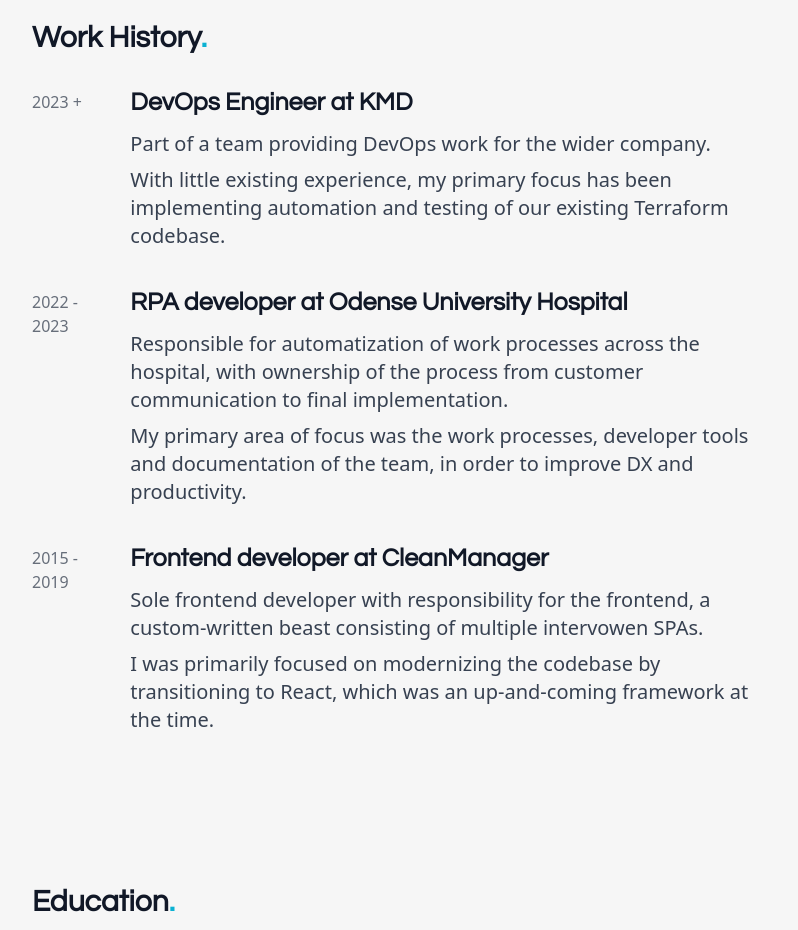
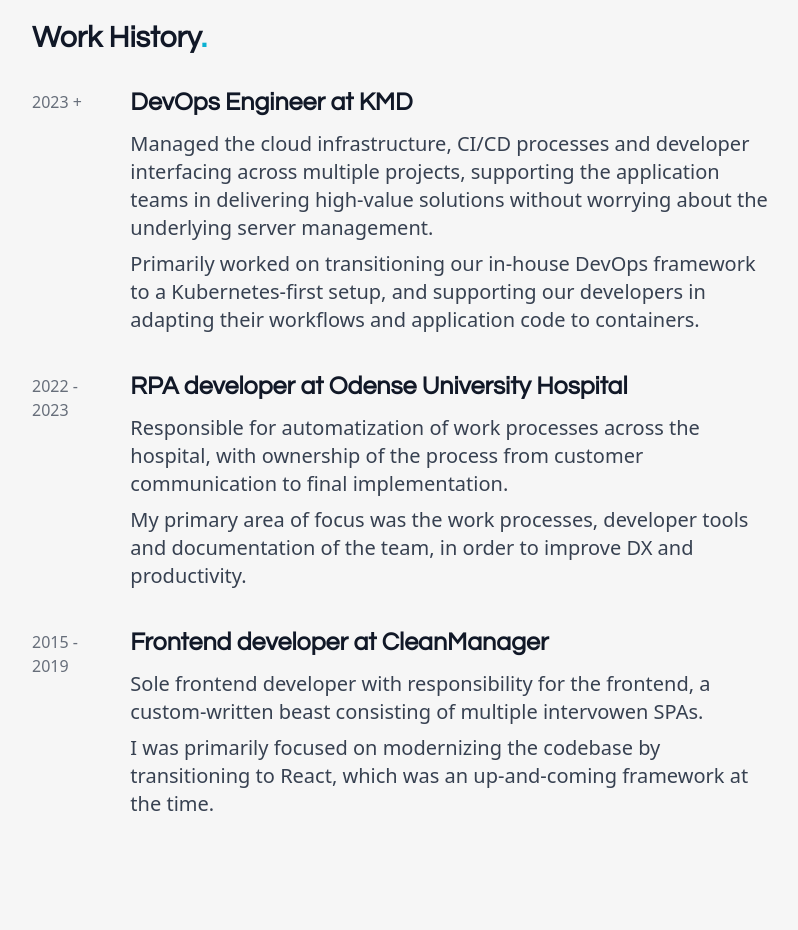
Before and after one commit to birjj/jfagerberg.me, an Astro site: page / in a window 1280 px wide. Shown: the part 2100-3030 px from the top of the page, without its empty margins (160-958 px from the left). Built offline with nearby package versions, Linux system fonts and the light colour scheme; Astro itself is replaced by a stand-in of ours; some packages are replaced by stand-ins of ours.

Commit message:
fix: explicitly use and configure Prettier

```diff
--- a/package.json
+++ b/package.json
@@ -31,6 +31,8 @@
   },
   "devDependencies": {
     "@tailwindcss/typography": "^0.5.9",
+    "prettier": "^3.0.3",
+    "prettier-plugin-astro": "^0.12.0",
     "tailwind-scrollbar": "^3.0.4",
     "vite-plugin-glslify": "^2.0.2"
   }
--- a/src/pages/index.astro
+++ b/src/pages/index.astro
@@ -16,7 +16,10 @@ const navbarLinks: MarkdownHeading[] = [
 ];
 ---
 
-<Layout title="Johan Fagerberg - Portfolio" description="Johan Fagerberg - developer with an interest in automation, user/developer experience, and online privacy.">
+<Layout
+  title="Johan Fagerberg - Portfolio"
+  description="Johan Fagerberg - developer with an interest in automation, user/developer experience, and online privacy."
+>
   <main class="mx-5vw xs:mx-10vw sm:mx-15vw text-xl prose dark:prose-invert">
     <HeroBackground class="absolute w-screen h-screen inset-0 -z-10" />
     <section class="py-10vh max-w-prose h-screen flex flex-col justify-center">
@@ -35,9 +38,9 @@ const navbarLinks: MarkdownHeading[] = [
   <main class="mt-8 mx-4 sm:mx-15vw pb-32 text-xl prose dark:prose-invert">
     <Section>
       <p>
-        I'm Johan Fagerberg, a developer with an interest in automation, user/developer
-        experience, and online privacy. I enjoy working on tools that make
-        daily chores easier, more intuitive and less cumbersome.
+        I'm Johan Fagerberg, a developer with an interest in automation,
+        user/developer experience, and online privacy. I enjoy working on tools
+        that make daily chores easier, more intuitive and less cumbersome.
       </p>
       <p>
         When I have the time, and something interested to share, I write
@@ -106,11 +109,16 @@ const navbarLinks: MarkdownHeading[] = [
       <h2 id="work" data-header="Work history">Work History</h2>
       <TimelineEntry time="2023 +     ">
         <h3>DevOps Engineer at KMD</h3>
-        <p>Part of a team providing DevOps work for the wider company.</p>
         <p>
-          With little existing experience, my primary focus has been
-          implementing automation and testing of our existing Terraform
-          codebase.
+          Managed the cloud infrastructure, CI/CD processes and developer
+          interfacing across multiple projects, supporting the application teams
+          in delivering high-value solutions without worrying about the
+          underlying server management.
+        </p>
+        <p>
+          Primarily worked on transitioning our in-house DevOps framework to a
+          Kubernetes-first setup, and supporting our developers in adapting
+          their workflows and application code to containers.
         </p>
       </TimelineEntry>
       <TimelineEntry time="2022 - 2023">
```
Also changed, not shown: 2 other files.
